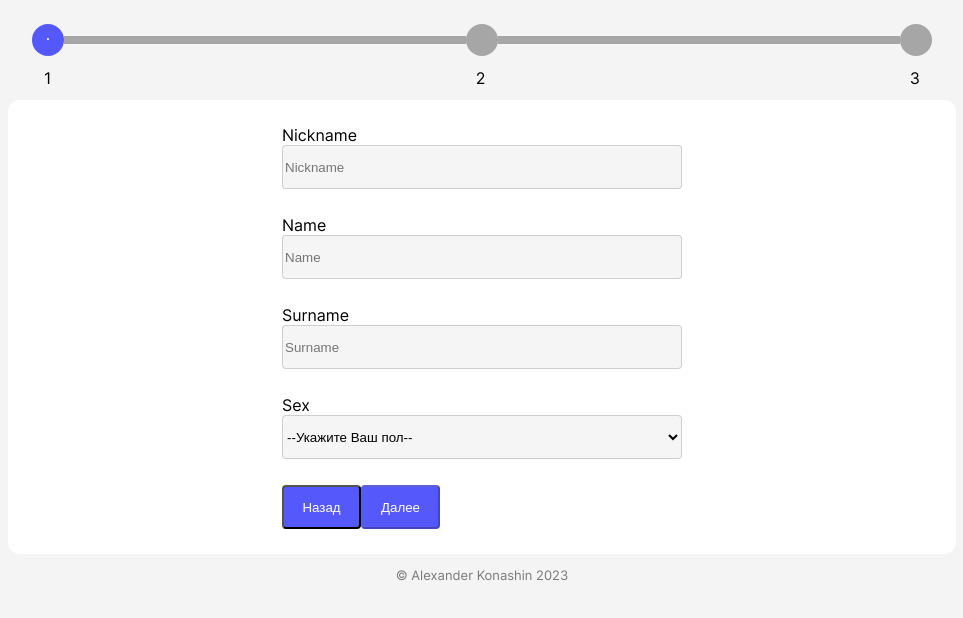
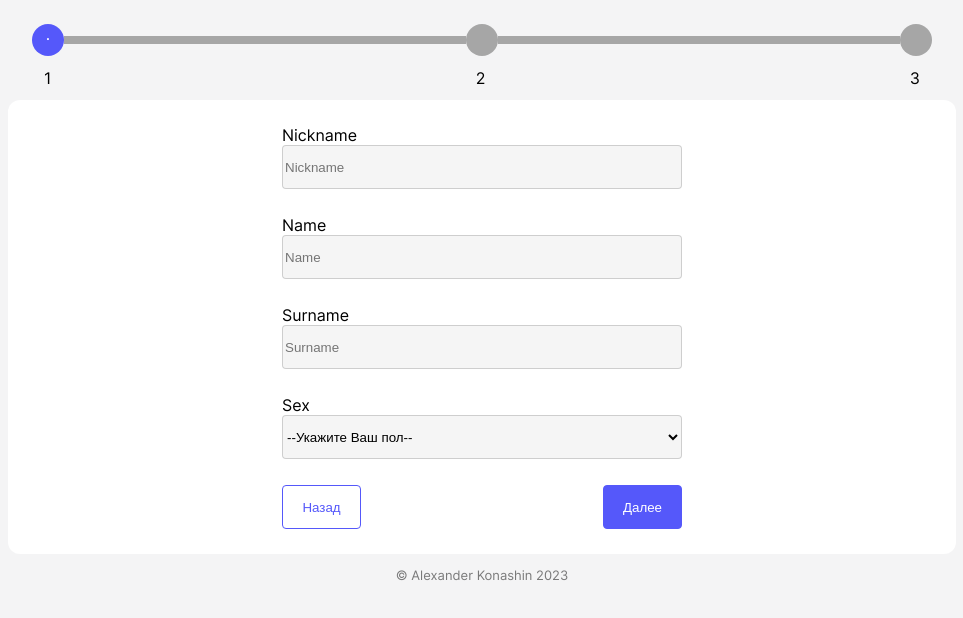
Before and after one commit to KonashinAlexander/cloud, a React (Create React App) app: page /1 in a window 1280 px wide. Shown: the top 618 px of the page, without its empty margins (158-1121 px from the left). Built offline with nearby package versions, Linux system fonts and the light colour scheme.

Commit message:
fix(button) change design

```diff
--- a/src/components/button.tsx
+++ b/src/components/button.tsx
@@ -3,7 +3,7 @@ import styles from './component.module.scss'
 
 type TButton = {
     text: string,
-    onClick: () => void,
+    onClick: () => void
 }
 
 const Button: React.FC<TButton> = ({ text, onClick }) => {
--- a/src/components/component.module.scss
+++ b/src/components/component.module.scss
@@ -123,8 +123,8 @@ select {
     color: white;
     width: 79px;
     height: 44px;
-    margin: 8px;
-    text-align: center;
+    border: 1.5px solid #5558FA;
+    border-radius: 4px;
 
 }
 
--- a/src/pages/StartPage.tsx
+++ b/src/pages/StartPage.tsx
@@ -7,6 +7,7 @@ import { apdateAction } from '../store/formSlice'
 import { InputField } from '../components/input-field';
 import { useNavigate } from 'react-router-dom'
 import { useAppDispatch, useAppSelector } from '../store/hooks'
+
 
 const StartPage: React.FC = () => {
 
@@ -97,7 +98,7 @@ const StartPage: React.FC = () => {
                     <p>{errors.passwordConfirm && 'Пароль должен совпадать'}</p>
                 </div>
                 <div className={styles.button_box}>
-                    <button type="submit" id='button-start' disabled={!isValid}>Начать</button>
+                    <button className={styles.button_forward} type="submit" id='button-start' disabled={!isValid}>Начать</button>
                 </div>
 
             </form>
--- a/src/pages/StepOnePage.tsx
+++ b/src/pages/StepOnePage.tsx
@@ -86,8 +86,8 @@ const StepOnePage: React.FC = () => {
                 </div>
 
                 <div className={styles.button_box}>
-                    <button id='button-back' onClick={() => navigate('/')}>Назад</button>
-                    <button type="submit" id='button-next' disabled={!isValid}>Далее</button>
+                    <button className={styles.button_back} id='button-back' onClick={() => navigate('/')}>Назад</button>
+                    <button className={styles.button_forward} type="submit" id='button-next' disabled={!isValid}>Далее</button>
                 </div>
             </form>
         </div>
--- a/src/pages/StepThreePage.tsx
+++ b/src/pages/StepThreePage.tsx
@@ -55,8 +55,8 @@ const StepThreePage: React.FC = () => {
                     <p>{errors.About?.message}</p>
                 </div>
                 <div className={styles.button_box}>
-                    <button id='button-back' onClick={() => navigate('/2')}>Назад</button>
-                    <button type="submit" id='button-send' disabled={!isValid}>Отправить</button>
+                    <button className={styles.button_back} id='button-back' onClick={() => navigate('/2')}>Назад</button>
+                    <button className={styles.button_forward} type="submit" id='button-send' disabled={!isValid}>Отправить</button>
                 </div>
             </form>
 
--- a/src/pages/StepTwoPage.tsx
+++ b/src/pages/StepTwoPage.tsx
@@ -111,8 +111,8 @@ const StepTwoPage: React.FC = () => {
                     <p>{errors.radio && "Выберите хотя бы один вариант"}</p>
                 </div>
                 <div className={styles.button_box}>
-                    <button id='button-back' onClick={() => navigate('/1')}>Назад</button>
-                    <button type="submit" id='button-next' disabled={!isValid}>Далее</button>
+                    <button className={styles.button_back} id='button-back' onClick={() => navigate('/1')}>Назад</button>
+                    <button className={styles.button_forward} type="submit" id='button-next' disabled={!isValid}>Далее</button>
                 </div>
             </form>
         </div>
--- a/src/pages/pages.module.scss
+++ b/src/pages/pages.module.scss
@@ -159,13 +159,26 @@
 
             display: flex;
             flex-direction: row;
+            justify-content: space-between;
+            width: 100%;
 
-            button {
+            .button_forward {
                 background: #5558FA;
                 border-radius: 4px;
                 color: white;
                 width: 79px;
                 height: 44px;
+                border: 1.5px solid #5558FA;
+                border-radius: 4px;
+            }
+
+            .button_back {
+                color: #5558FA;
+                width: 79px;
+                height: 44px;
+                background-color: #FFFFFF;
+                border: 1.5px solid #5558FA;
+                border-radius: 4px;
             }
         }
     }
```
